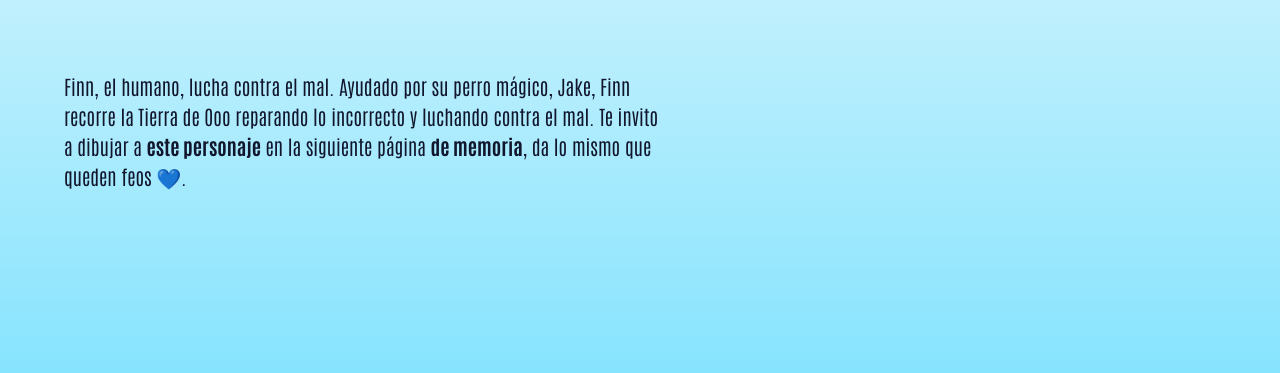
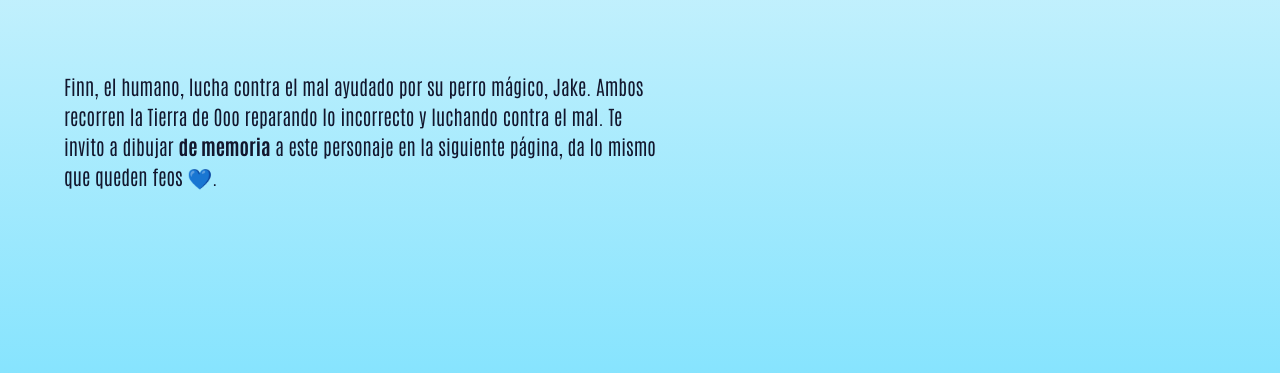
Before and after one commit to catalinadiazg/prueba1-dno037, a plain HTML site: page index.html in a window 1280 px wide. Shown: the part 220-593 px from the top of the page. Drawn offline with nearby package versions, Linux system fonts and the light colour scheme.

Commit message:
Update index.html

```diff
--- a/index.html
+++ b/index.html
@@ -14,7 +14,7 @@
         </header>
         <!-- Lee https://developer.mozilla.org/es/docs/Web/HTML/Elemento/main - Después de la lectura, borra este comentario -->
         <main>
-            <p>Finn, el humano, lucha contra el mal. Ayudado por su perro mágico, Jake, Finn recorre la Tierra de Ooo reparando lo incorrecto y luchando contra el mal. Te invito a dibujar a <strong>este personaje</strong> en la siguiente página <strong>de memoria</strong>, da lo mismo que queden feos &#128153;.</p>
+            <p>Finn, el humano, lucha contra el mal ayudado por su perro mágico, Jake. Ambos recorren la Tierra de Ooo reparando lo incorrecto y luchando contra el mal. Te invito a dibujar <strong>de memoria</strong> a este personaje en la siguiente página, da lo mismo que queden feos &#128153;.</p>
         </main>
         <!-- Lee https://developer.mozilla.org/es/docs/Web/HTML/Elemento/footer - Después de la lectura, borrar este comentario -->
         <footer>
```
